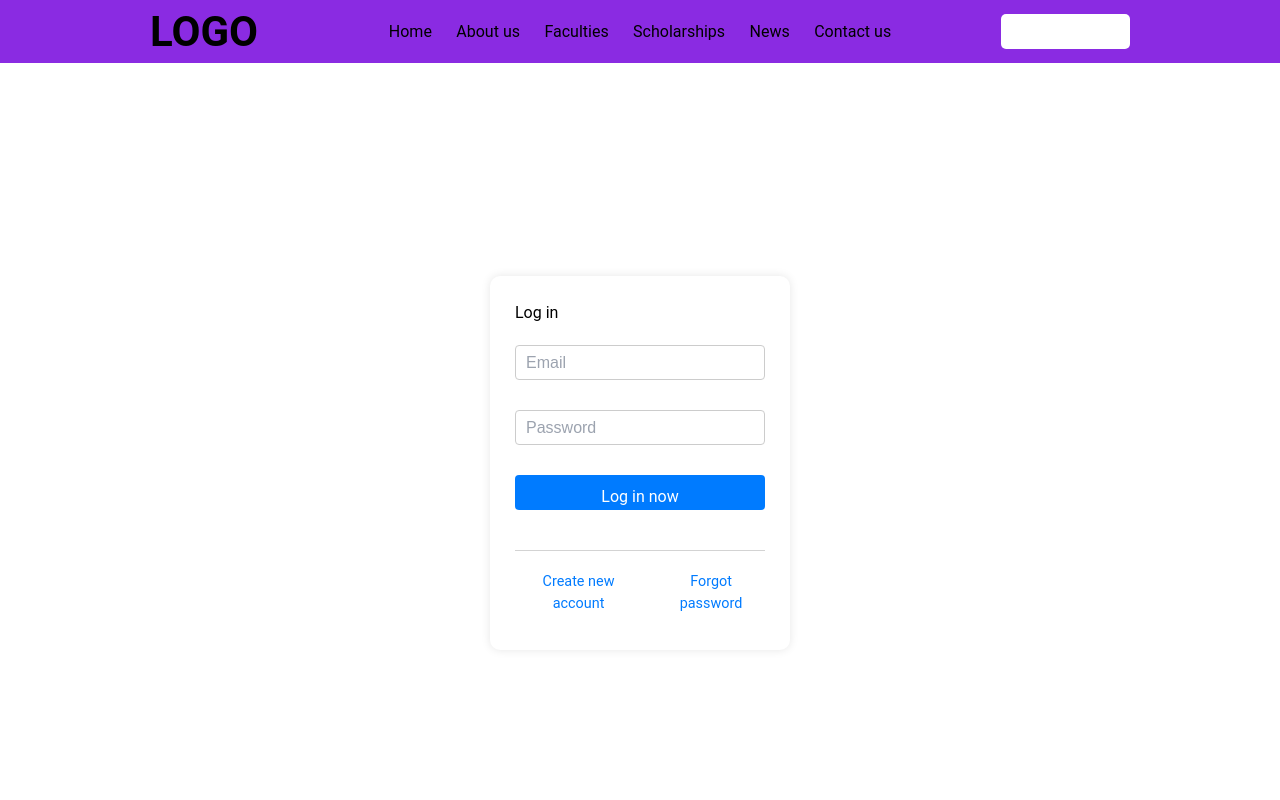
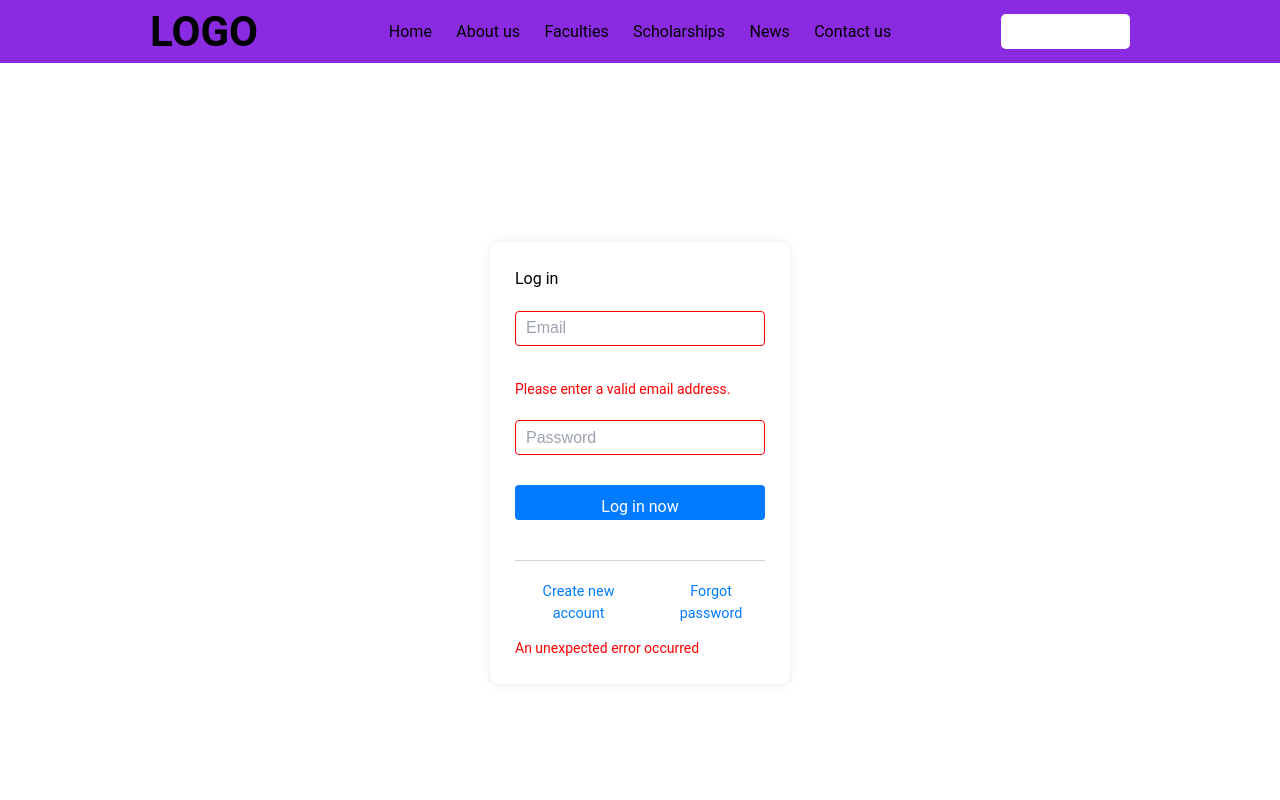
Before and after one commit to CodroidHubPrivateLimited/Phoenix-mern-app, a React (Create React App) app in the folder client/: page /admin-login in a window 1280 px wide. Both pictures are taken after a click on the button "Log in now". Shown: the top 800 px of the page. Built offline with nearby package versions, Linux system fonts and the light colour scheme; no server answers.

Commit message:
added login error

```diff
--- a/client/src/compoents/admin/forms/login.css
+++ b/client/src/compoents/admin/forms/login.css
@@ -148,3 +148,30 @@ button {
     background: skyblue;
     opacity: 0.8;
 }
+.error {
+    border-color: red;
+}
+
+.error-message {
+    color: red;
+    font-size: 0.875em;
+    margin-top: 0.25em;
+}
+
+.inputs input.error {
+    border-color: red;
+}
+.password-container {
+    display: flex;
+    align-items: center;
+  }
+
+  .password-container input {
+    flex: 1;
+  }
+
+  .toggle-password {
+    margin-left: 10px;
+    padding: 5px;
+    cursor: pointer;
+  }
--- a/client/src/compoents/admin/forms/login.js
+++ b/client/src/compoents/admin/forms/login.js
@@ -1,66 +1,70 @@
-import React, { useState } from 'react'
-import axios from "axios"
-import "./login.css"
-import NavBar from '../../users/navigation/navbar'
+import React, { useState } from 'react';
+import axios from 'axios';
+import './login.css';
+import NavBar from '../../users/navigation/navbar';
 
 function AdminLogin() {
-    const [email, setEmail] = useState("")
-    const [password, setPassword] = useState("")
+    const [email, setEmail] = useState('');
+    const [password, setPassword] = useState('');
+    const [error, setError] = useState('');
 
-    const handleSubmit = () => {
+    const handleSubmit = async () => {
         try {
-            const response = axios.post(`http://localhost:8000/admin-login`, {
+            const response = await axios.post('http://localhost:8000/admin-login', {
                 email,
                 password
-            })
+            });
+            // Handle successful login here
         } catch (error) {
-            console.log(error)
+            // Check if error response exists and set error message
+            if (error.response && error.response.data) {
+                setError(error.response.data.message);
+            } else {
+                setError('An unexpected error occurred');
+            }
         }
-    }
+    };
 
     return (
         <body className='outer-container'>
-            <div class="login-container">
-
+            <div className='login-container'>
                 <label>Log in</label>
-
-                <div class="inputs">
+                <div className='inputs'>
                     <input
                         value={email}
                         onChange={(e) => setEmail(e.target.value)}
-                        placeholder="Email"
-                        type="email"
+                        placeholder='Email'
+                        type='email'
+                        className={error ? 'error' : ''}
                     />
-
+                    {error && <span className='error-message'>Please enter a valid email address.</span>}
                     <input
                         value={password}
                         onChange={(e) => setPassword(e.target.value)}
-                        placeholder="Password"
-                        type="password" />
+                        placeholder='Password'
+                        type='password'
+                        className={error ? 'error' : ''}
+                    />
                 </div>
-
-                {/* <div class="checkbox-container">
-                    <input type="checkbox" class="checkbox" />
-                    <p>Keep me logged in</p>
-                </div> */}
-
                 <button
                     onClick={handleSubmit}
-                    class="button login-button"
-                >Log in now</button>
-
-                <div class="links">
+                    className='button login-button'
+                >
+                    Log in now
+                </button>
+                <div className='links'>
                     <a
-                        class="link-text"
+                        className='link-text'
                         href='/admin-signup'
-                    >Create new account</a>
-                    <p class="link-text">Forgot password</p>
+                    >
+                        Create new account
+                    </a>
+                    <p className='link-text'>Forgot password</p>
                 </div>
-
+                {error && <div className='error-message'>{error}</div>}
             </div>
         </body>
-
-    )
+    );
 }
 
-export default AdminLogin
+export default AdminLogin;
--- /dev/null
+++ b/package.json
@@ -0,0 +1,5 @@
+{
+  "dependencies": {
+    "react-router-dom": "^6.24.0"
+  }
+}
```
Also changed, not shown: 1 other file (tests, documents, lock files or other folders).
